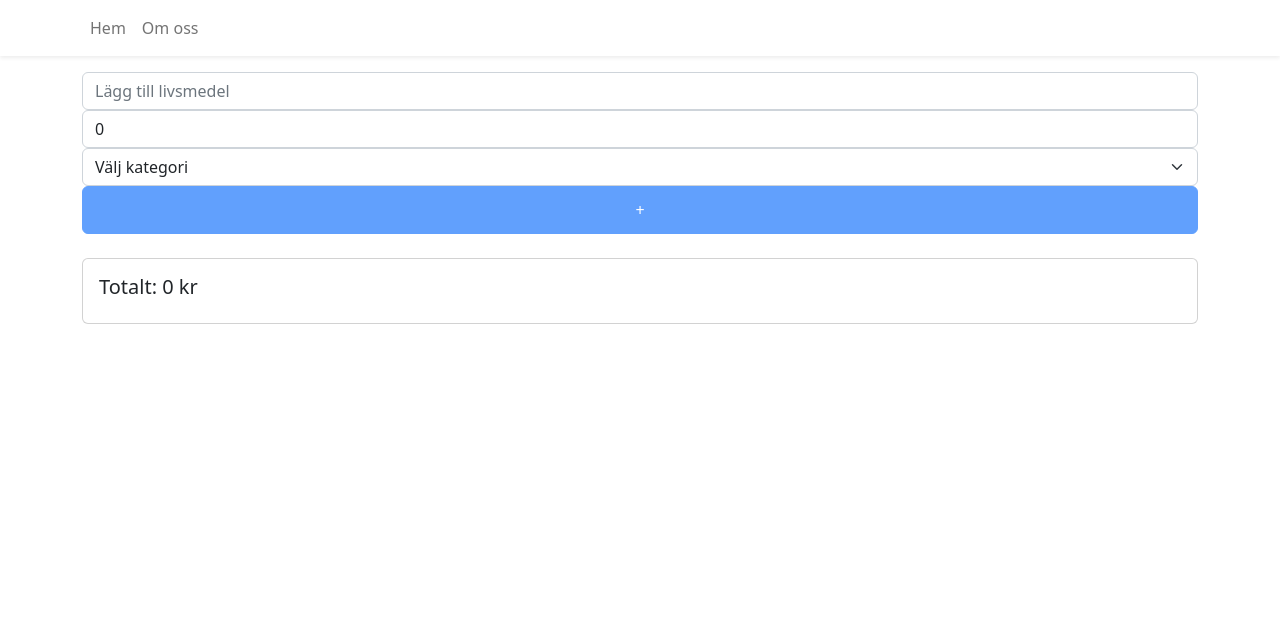
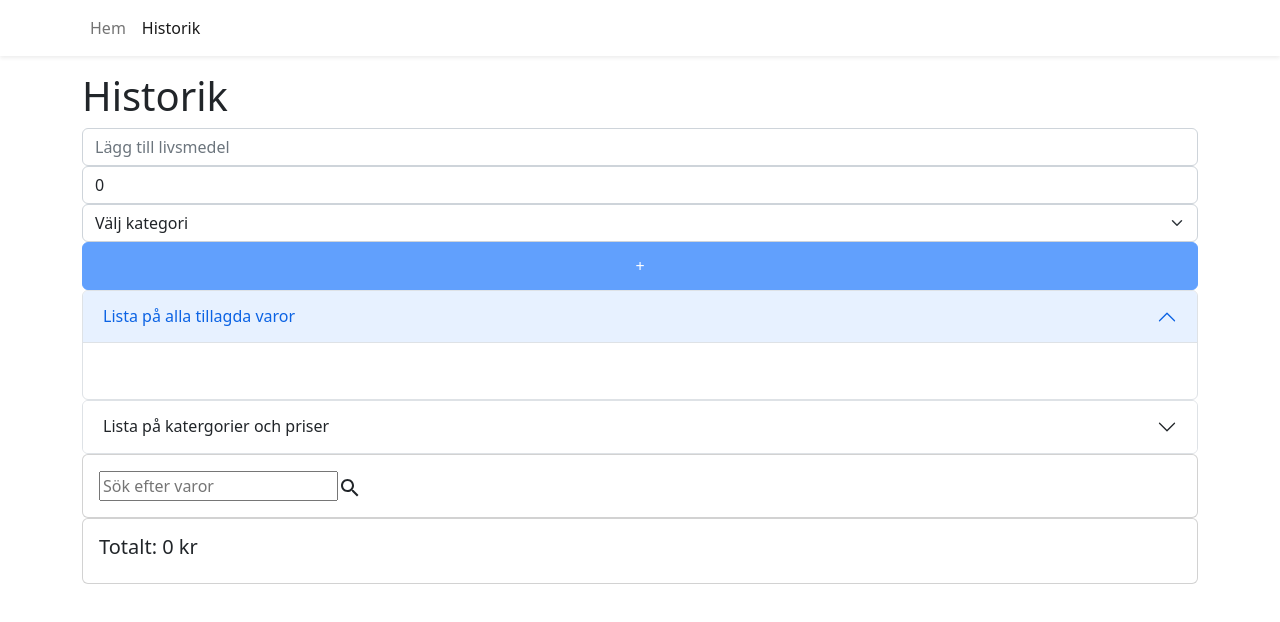
Before and after one commit to Pernilla-tech/foodbudget, a React (Vite) app: page /history in a window 1280 px wide. Shown: the top 622 px of the page. Built offline with nearby package versions, Linux system fonts and the light colour scheme.

Commit message:
added a searchbar, input, edit etc

```diff
--- a/package.json
+++ b/package.json
@@ -9,7 +9,13 @@
     "preview": "vite preview"
   },
   "dependencies": {
+    "@emotion/react": "^11.10.4",
+    "@emotion/styled": "^11.10.4",
+    "@mui/icons-material": "^5.10.3",
+    "@mui/material": "^5.10.5",
+    "@mui/x-date-pickers": "^5.0.2",
     "bootstrap": "^5.2.0",
+    "moment": "^2.29.4",
     "react": "^18.2.0",
     "react-bootstrap": "^2.5.0",
     "react-dom": "^18.2.0",
--- a/src/App.tsx
+++ b/src/App.tsx
@@ -1,6 +1,6 @@
 import { Routes, Route } from "react-router-dom";
 import { Container, Card } from "react-bootstrap";
-import About from "./pages/About";
+import History from "./pages/History";
 import Home from "./pages/Home";
 import Navbar from "./components/Navbar";
 import InputField from "./components/InputField";
@@ -8,6 +8,8 @@ import { useState } from "react";
 import ItemList from "./components/ItemList";
 import { AdjustItemQuantity, ItemModel, RemoveItems } from "./models/Model";
 import { readLocalstorage, useLocalStorage } from "./hooks/useLocalStorage";
+import SearchBar from "./components/SearchBar";
+import Accordion from "react-bootstrap/Accordion";
 
 function App() {
 	const [items, setItems] = useState<Array<ItemModel>>(readLocalstorage);
@@ -84,23 +86,34 @@ function App() {
 	}, 0); //hämtar alla värden från kategorierna.
 
 	return (
-		<>
+		<div>
 			<Navbar />
 			<Container style={{ background: "white" }}>
 				<Routes>
 					<Route path="/" element={<Home />} />
-					<Route path="/about" element={<About />} />
+					<Route path="/history" element={<History />} />
 				</Routes>
+
 				<InputField handleAdd={handleAdd} />
+
+				<Accordion defaultActiveKey="0">
+					<Accordion.Item eventKey="0">
+						<Accordion.Header>Lista på alla tillagda varor</Accordion.Header>
+						<Accordion.Body>
 							<ItemList
 								items={items}
 								setItems={setItems}
 								adjustItemQuantity={adjustItemQuantity}
 								removeItems={removeItems}
 							/>
+						</Accordion.Body>
+					</Accordion.Item>
+				</Accordion>
 
-				<Card>
-					<Card.Body>
+				<Accordion defaultActiveKey="0">
+					<Accordion.Item eventKey="1">
+						<Accordion.Header>Lista på katergorier och priser</Accordion.Header>
+						<Accordion.Body>
 							{categoryTotalsArray.map((categoryTotal) => {
 								return (
 									<div className="mb-2" style={{ background: "lightGray" }}>
@@ -108,12 +121,17 @@ function App() {
 									</div>
 								);
 							})}
-
+						</Accordion.Body>
+					</Accordion.Item>
+				</Accordion>
+				<SearchBar placeholder="Sök efter varor" data={items} />
+				<Card>
+					<Card.Body>
 						<Card.Title>Totalt: {totalTotals} kr</Card.Title>
 					</Card.Body>
 				</Card>
 			</Container>
-		</>
+		</div>
 	);
 }
 
--- a/src/components/ItemList.tsx
+++ b/src/components/ItemList.tsx
@@ -15,7 +15,7 @@ const ItemList = ({
 	removeItems,
 }: Props) => {
 	return (
-		<div className="mt-4">
+		<div className="mt-4" style={{ margin: "20px" }}>
 			{items.map((item) => (
 				<SingleItem
 					items={items}
--- a/src/components/Navbar.tsx
+++ b/src/components/Navbar.tsx
@@ -1,4 +1,3 @@
-import React from "react";
 import { Container, Navbar as NavbarBs, Nav, Button } from "react-bootstrap";
 import { NavLink } from "react-router-dom";
 
@@ -10,8 +9,8 @@ const Navbar = () => {
 					<Nav.Link to="/" as={NavLink}>
 						Hem
 					</Nav.Link>
-					<Nav.Link to="/about" as={NavLink}>
-						Om oss
+					<Nav.Link to="/history" as={NavLink}>
+						Historik
 					</Nav.Link>
 				</Nav>
 			</Container>
--- /dev/null
+++ b/src/components/SearchBar.tsx
@@ -0,0 +1,95 @@
+import React, { useState } from "react";
+import { Card } from "react-bootstrap";
+import { ItemModel } from "../models/Model";
+import SearchIcon from "@mui/icons-material/Search";
+import CloseIcon from "@mui/icons-material/Close";
+import Table from "react-bootstrap/Table";
+
+type SearchBarProps = {
+	placeholder: string;
+	data: ItemModel[];
+};
+
+const SearchBar = ({ placeholder, data }: SearchBarProps) => {
+	const [filterData, setFilterData] = useState<ItemModel[]>([]);
+
+	const handleFilter = (e: React.ChangeEvent<HTMLInputElement>) => {
+		const searchInput = e.target.value.toLowerCase();
+		const newFilter = data.filter((value) => {
+			return value.item.toLowerCase().includes(searchInput);
+		});
+
+		if (searchInput === "") {
+			setFilterData([]);
+		} else {
+			setFilterData(newFilter);
+		}
+	};
+
+	const handleClearInput = () => {
+		setFilterData([]);
+	};
+
+	// let total = 0;
+
+	// filterData.forEach((item) => {
+	// 	total = total + item.price * item.quantity;
+	// });
+
+	const totalSum = filterData.reduce((total, item) => {
+		return total + item.price * item.quantity;
+	}, 0);
+
+	console.log(totalSum);
+
+	return (
+		<Card>
+			<Card.Body>
+				<input
+					type="text"
+					placeholder={placeholder}
+					onChange={(e) => handleFilter(e)}
+				/>
+				{filterData.length === 0 ? (
+					<SearchIcon />
+				) : (
+					<CloseIcon style={{ cursor: "pointer" }} onClick={handleClearInput} />
+				)}
+
+				{filterData.length != 0 && (
+					<Table striped bordered hover>
+						<thead>
+							<tr>
+								<th>Vara</th>
+							</tr>
+						</thead>
+						<tbody>
+							<tr>
+								{filterData.slice(0, 10).map((item) => {
+									return (
+										<div key={item.id}>
+											<Card.Title>
+												<tr>
+													<td>{item.item}:</td>
+												</tr>
+												<tr>
+													<td>{item.price} kr,</td>
+												</tr>
+												<tr>
+													<td>{item.quantity} st</td>
+												</tr>
+											</Card.Title>
+										</div>
+									);
+								})}
+							</tr>
+							<span>Totalt: {totalSum} kr</span>
+						</tbody>
+					</Table>
+				)}
+			</Card.Body>
+		</Card>
+	);
+};
+
+export default SearchBar;
--- a/src/components/SingleItem.tsx
+++ b/src/components/SingleItem.tsx
@@ -1,6 +1,11 @@
-import React from "react";
+import React, { useEffect, useRef, useState } from "react";
 import { Button, Card } from "react-bootstrap";
 import { AdjustItemQuantity, ItemModel, RemoveItems } from "../models/Model";
+import EditIcon from "@mui/icons-material/Edit";
+import {
+	SettingsRemoteSharp,
+	SettingsSystemDaydreamSharp,
+} from "@mui/icons-material";
 
 const SingleItem: React.FC<{
 	item: ItemModel;
@@ -8,28 +13,73 @@ const SingleItem: React.FC<{
 	setItems: React.Dispatch<React.SetStateAction<Array<ItemModel>>>;
 	adjustItemQuantity: AdjustItemQuantity;
 	removeItems: RemoveItems;
-}> = ({ item, items, setItems, adjustItemQuantity, removeItems }) => {
+}> = ({ item, setItems, items, adjustItemQuantity, removeItems }) => {
+	const [edit, setEdit] = useState<boolean>(false);
+	const [editItem, setEditItem] = useState<string>(item.item);
+
+	const handleEdit = (e: React.FormEvent, id: number) => {
+		e.preventDefault();
+
+		setItems(
+			items.map((item) => (item.id === id ? { ...item, item: editItem } : item))
+		);
+		setEdit(false);
+	};
+
+	const inputRef = useRef<HTMLInputElement>(null);
+
+	useEffect(() => {
+		inputRef.current?.focus();
+	});
+
 	return (
+		<form onSubmit={(e) => handleEdit(e, item.id)}>
 			<Card className="h-100">
 				<Card.Body className="d-flex flex-column">
 					<Card.Title className="d-flex justify-content-between align-items-baseline mb-2">
+						<span
+							onClick={() => {
+								if (!edit) {
+									setEdit(!edit);
+								}
+							}}
+						>
+							{edit ? (
+								<input
+									ref={inputRef}
+									value={editItem}
+									onChange={(e) => setEditItem(e.target.value)}
+								/>
+							) : (
 								<span>{item.item}</span>
-					<span className="mr-10 text-muted">
+							)}
+
+							<EditIcon />
+						</span>
+						<span className="align-items-baseline mb-2 ml-10">
 							Kategori: {item.category} Pris: {item.price} kr
 						</span>
 					</Card.Title>
-				<div className="mt-auto">
-					<div
-						className="d-flex align-items-center flex-column"
-						style={{ gap: ".5rem" }}
+					<div>
+						<div>
+							<div>
+								<Button
+									style={{ margin: ".5rem", marginLeft: "0" }}
+									onClick={() => adjustItemQuantity(item.id, -1)}
 								>
-						<div
-							className="d-flex align-items-end justify-content-center"
-							style={{ gap: ".5rem" }}
+									-
+								</Button>
+								<Button
+									style={{ margin: ".5rem" }}
+									onClick={() => adjustItemQuantity(item.id, +1)}
 								>
-							<Button onClick={() => adjustItemQuantity(item.id, -1)}>-</Button>
-							<Button onClick={() => adjustItemQuantity(item.id, +1)}>+</Button>
-							<Button variant="danger" onClick={() => removeItems(item.id)}>
+									+
+								</Button>
+								<Button
+									style={{ margin: ".5rem" }}
+									variant="danger"
+									onClick={() => removeItems(item.id)}
+								>
 									x
 								</Button>
 							</div>
@@ -40,6 +90,7 @@ const SingleItem: React.FC<{
 					</div>
 				</Card.Body>
 			</Card>
+		</form>
 	);
 };
 
--- a/src/pages/About.tsx
+++ /dev/null
@@ -1,11 +0,0 @@
-import React from "react";
-
-const About = () => {
-	return (
-		<div>
-			<h1>Om oss</h1>
-		</div>
-	);
-};
-
-export default About;
--- /dev/null
+++ b/src/pages/History.tsx
@@ -0,0 +1,11 @@
+import React from "react";
+
+const History = () => {
+	return (
+		<div>
+			<h1>Historik</h1>
+		</div>
+	);
+};
+
+export default History;
```
Also changed, not shown: 1 other file (tests, documents, lock files or other folders). Lines whose indentation alone changed are shown as unchanged.
